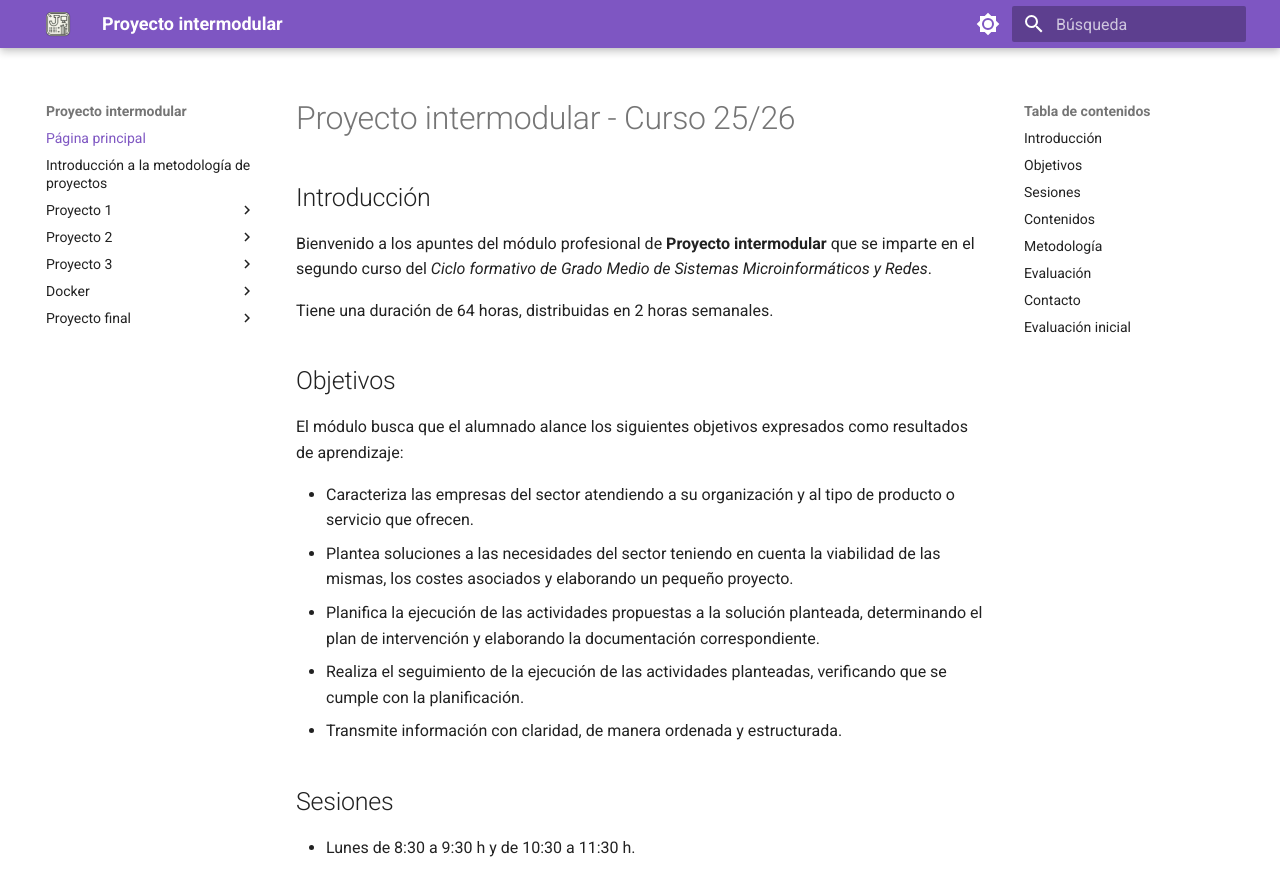
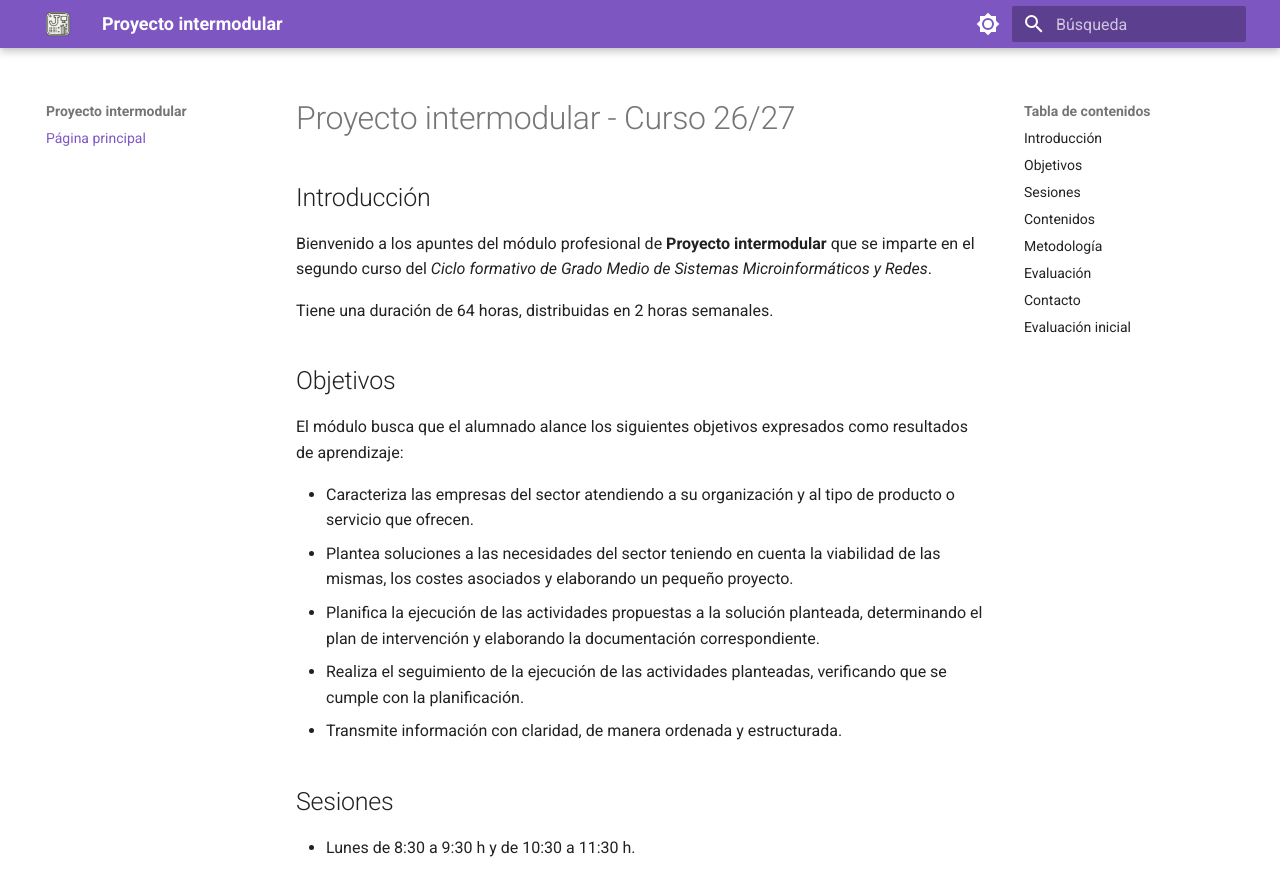
Before and after one commit to Joperpu/pi2627, an MkDocs documentation site: the page built from docs/index.md, in a window 1280 px wide and 900 px high. Shown: the top 896 px of the window. Built offline with MkDocs 1.6.1 and Material for MkDocs 9.7.7, drawn with Linux system fonts in a browser that asks for light colours; some of the changed lines change nothing that is shown.

Commit message:
Preparación curso 26/27

```diff
--- a/docs/index.md
+++ b/docs/index.md
@@ -1,4 +1,4 @@
-# Proyecto intermodular - Curso 25/26
+# Proyecto intermodular - Curso 26/27
 
 ## Introducción
 
--- a/mkdocs.yml
+++ b/mkdocs.yml
@@ -1,5 +1,5 @@
 site_name: Proyecto intermodular
-site_url: https://joperpu.github.io/pi2526
+site_url: https://joperpu.github.io/pi2627
 theme:
   name: material
   language: es
@@ -22,22 +22,22 @@ theme:
   logo: "assets/images/logo.png"
 nav:
   - Página principal: index.md
-  - Introducción a la metodología de proyectos: intro.md
-  - Proyecto 1:
-    - Proyecto 1 Parte 1: pr1.1.md
-    - Proyecto 1 Parte 2: pr1.2.md
-  - Proyecto 2:
-    - Proyecto 2: pr2.md
-    - Plantilla memoria P2: plantilla_memoria_p2.md
-  - Proyecto 3:
-    - Proyecto 3: pr3.md
-    - Ayuda técnica: pr3hlp.md
-  - Docker:
-    - Taller de Docker: https://aulasoftwarelibre.github.io/taller-de-docker/
-  - Proyecto final:
-    - Anteproyecto: anteproyecto.md
-    - Proyecto final: proyecto.md
-    - Seguimiento: assets/seguimiento.pdf
+  #- Introducción a la metodología de proyectos: intro.md
+  #- Proyecto 1:
+    #- Proyecto 1 Parte 1: pr1.1.md
+    #- Proyecto 1 Parte 2: pr1.2.md
+  #- Proyecto 2:
+    #- Proyecto 2: pr2.md
+    #- Plantilla memoria P2: plantilla_memoria_p2.md
+  #- Proyecto 3:
+    #- Proyecto 3: pr3.md
+    #- Ayuda técnica: pr3hlp.md
+  #- Docker:
+    #- Taller de Docker: https://aulasoftwarelibre.github.io/taller-de-docker/
+  #- Proyecto final:
+    #- Anteproyecto: anteproyecto.md
+    #- Proyecto final: proyecto.md
+    #- Seguimiento: assets/seguimiento.pdf
 
 copyright: "2026 José María Pérez Puentes - Licencia CC BY-NC-SA 4.0"
 
```
